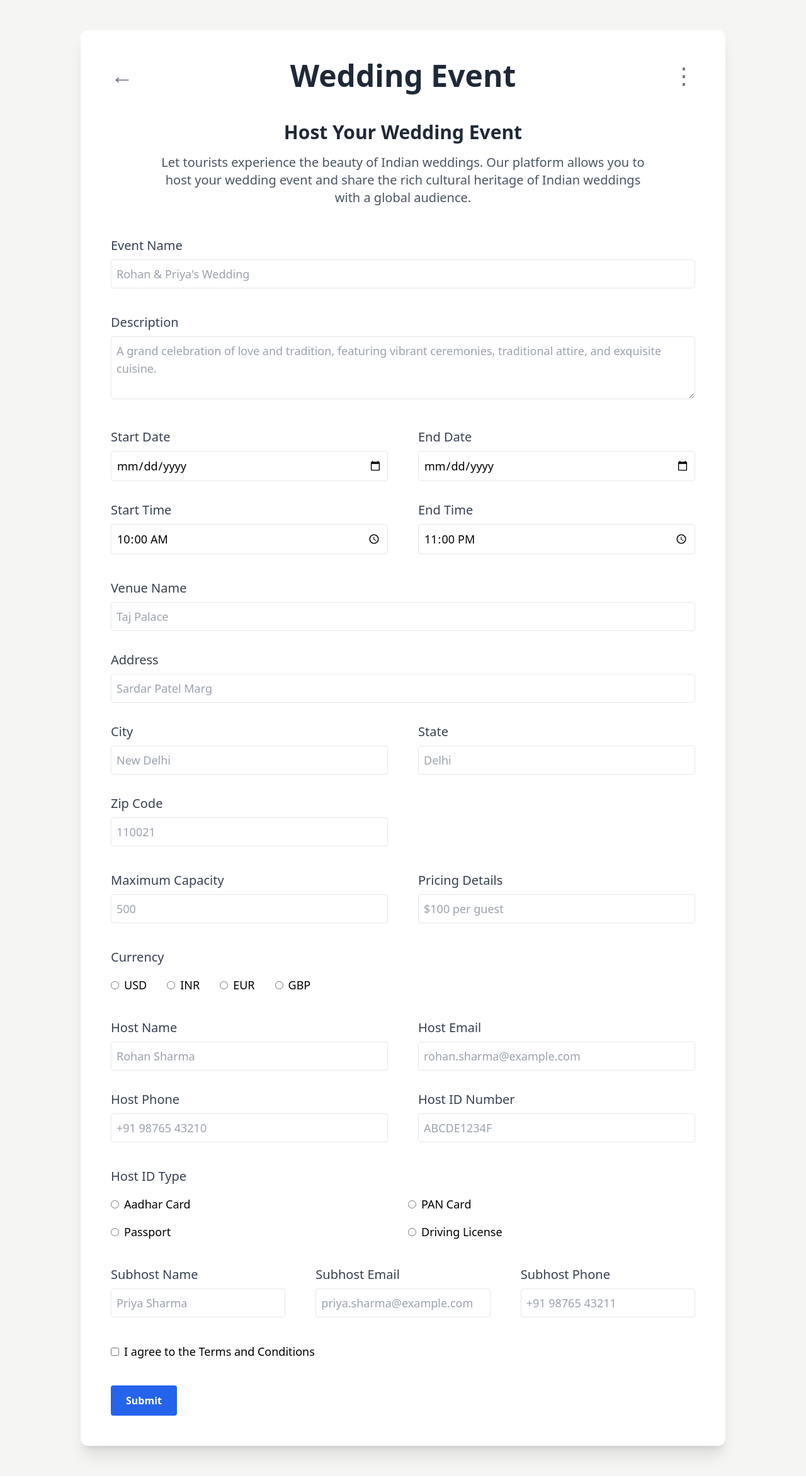
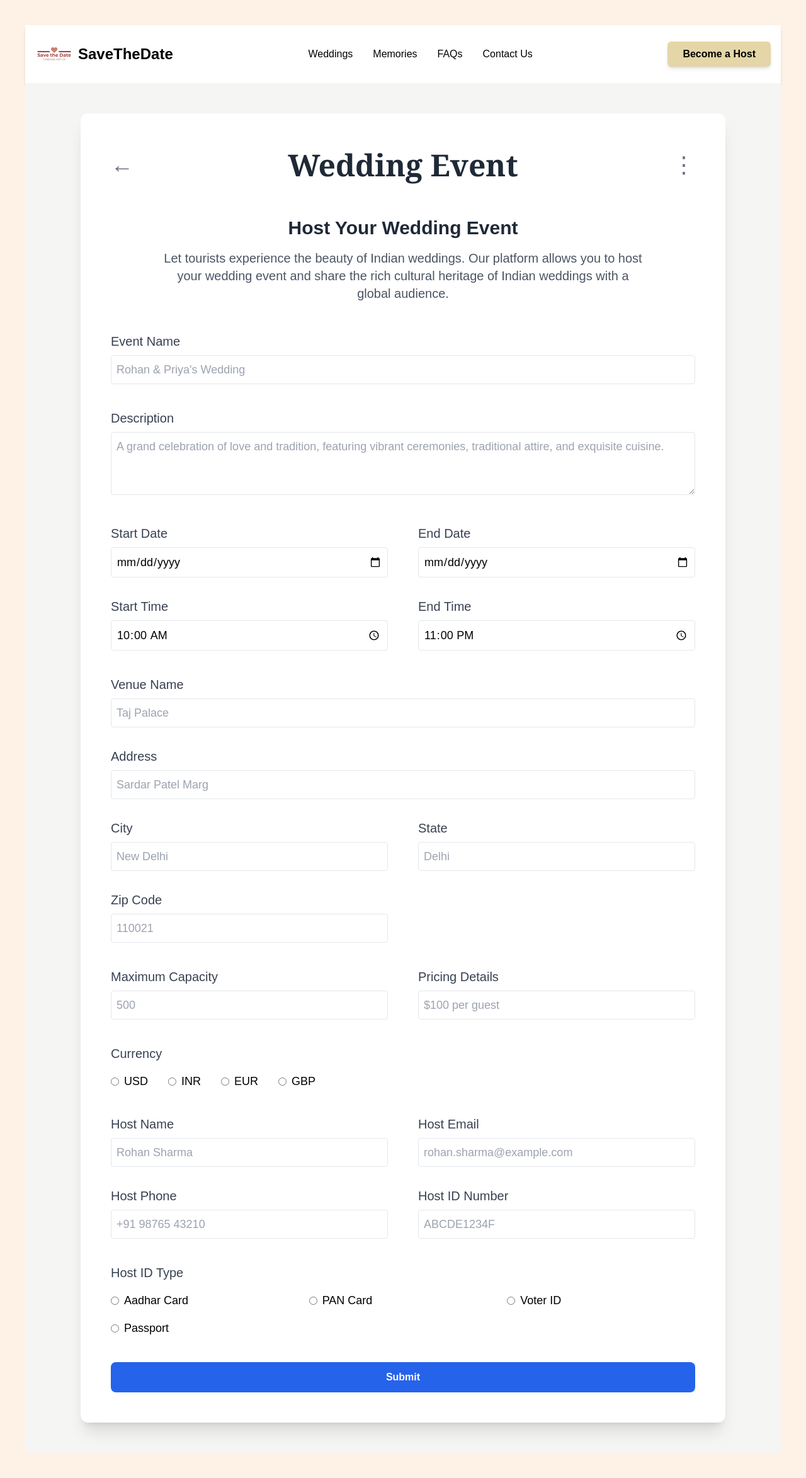
Before and after one commit to shreyachawale/SaveTheDate, a React (Create React App) app in the folder frontend/: page /host in a window 1280 px wide. Shown: the whole page at 63% size. Built offline with nearby package versions, Linux system fonts and the light colour scheme; no server answers.

Commit message:
final changes in frontend

```diff
--- a/frontend/package.json
+++ b/frontend/package.json
@@ -17,6 +17,7 @@
     "react": "^18.3.1",
     "react-async-script-loader": "^0.3.0",
     "react-dom": "^18.3.1",
+    "react-masonry-css": "^1.0.16",
     "react-router-dom": "^6.26.2",
     "react-scripts": "5.0.1",
     "react-slick": "^0.30.2",
--- a/frontend/src/App.js
+++ b/frontend/src/App.js
@@ -3,39 +3,38 @@ import { BrowserRouter as Router, Route, Routes } from 'react-router-dom';
 import HostForm from './pages/HostForm';
 import HomePage from './pages/MainPage';
 import EnhancedWeddingDetails from './pages/WeddingDetails';
-
-//import Completion from './pages/Completion'
-
-import {useEffect, useState} from 'react';
-
-
-import {loadStripe} from '@stripe/stripe-js';// Import the CheckoutWrapper
 import PaymentForm from './pages/PaymentForm';
+import ImageCard from './components/ImageCard/ImageCard';
+import Header from './components/Header';
+import Memories from './pages/Memories/Memories';
+import FAQsPage from './pages/FAQsPage/FAQsPage';
+import UserDashboard from './pages/HostDashboard';
+// import { loadStripe } from '@stripe/stripe-js'; // Import the CheckoutWrapper
+// import { useEffect, useState } from 'react';
 
 function App() {
-  const [ stripePromise, setStripePromise ] = useState(null);
+  // const [stripePromise, setStripePromise] = useState(null);
 
-  useEffect(() => {
-    fetch("/api/config").then(async (r) => {
+  // useEffect(() => {
+  //   fetch("/api/config").then(async (r) => {
+  //     setStripePromise(loadStripe('pk_test_51Q3Aa0C7BPICGXUq8CPyRtBj3SskzQU74LQ6C1eNbX7vfqi4Ht4UncWocrZ47dRH1VL7L2lIwD84JHQPOrKVFXMr00uNsUJpdk'));
+  //   });
+  // }, []);
 
-      setStripePromise(loadStripe('pk_test_51Q3Aa0C7BPICGXUq8CPyRtBj3SskzQU74LQ6C1eNbX7vfqi4Ht4UncWocrZ47dRH1VL7L2lIwD84JHQPOrKVFXMr00uNsUJpdk'));
-    });
-  }, []);
   return (
     <Router>
       <div className="">
+        <Header/>
         <Routes>
           <Route path="/" element={<HomePage />} />    {/* Home page */}
           <Route path="/host" element={<HostForm />} /> {/* HostForm page */}
-          {/* <Route path="/faqs" element={<FAQsPage/>} />
-          <Route path="/memories" element={<Memories.jsx />} /> */}
-          <Route path="/" element={<HomePage />} />
-          <Route path="/host" element={<HostForm />} />
-          {/*<Route path="/checkout" element={<Payment stripePromise={stripePromise} />} />*/}
-          {/*<Route path="/completion" element={<Completion stripePromise={stripePromise} />} />*/}
-          <Route path="/weddingdetails" element={<EnhancedWeddingDetails />} />
-          <Route path="/paymentform" element={<PaymentForm />} />
-
+          <Route path="/wedding-details" element={<EnhancedWeddingDetails />} /> {/* Wedding Details page */}
+          <Route path="/paymentform" element={<PaymentForm />} /> {/* Payment form page */}
+          <Route path="/weddings" element={<ImageCard />} /> {/* Payment form page */}
+          <Route path="/memories" element={<Memories />} /> {/* Payment form page */}
+          <Route path="/faqs" element={<FAQsPage />} /> {/* Payment form page */}
+          <Route path="/userdashboard" element={<UserDashboard />} /> {/* Payment form page */}
+          <Route path="/payment" element={<PaymentForm />} /> {/* Payment form page */}
         </Routes>
       </div>
     </Router>
--- a/frontend/src/components/Carousal.jsx
+++ b/frontend/src/components/Carousal.jsx
@@ -1,4 +1,5 @@
 // Carousel.js
+import { Link } from "react-router-dom"; // Import Link from react-router-dom
 import Slider from 'react-slick'
 
 // Importing CSS for react-slick
@@ -36,13 +37,15 @@ export default function Carousel() {
         ))}
       </Slider>
       <div className="absolute inset-0 flex flex-col items-center justify-center text-white text-center px-4">
-        <h1 className="text-4xl md:text-6xl font-bold mb-4">Experience Indian Weddings</h1>
+        <h1 className="text-4xl text-white md:text-6xl font-bold mb-4">Experience Indian Weddings</h1>
         <p className="text-xl md:text-2xl mb-8 max-w-2xl">
           "A wedding in India is not just a celebration; it's a cultural extravaganza that will leave you mesmerized."
         </p>
-        <button className="bg-yellow-500 text-white px-6 py-3 text-lg rounded-md">
-          Explore Weddings
-        </button>
+        <Link to="/weddings"> {/* Wrap the button in Link */}
+          <button className="bg-yellow-500 text-white px-6 py-3 text-lg rounded-md">
+            Explore Weddings
+          </button>
+        </Link>
       </div>
     </div>
   )
--- a/frontend/src/components/Header.jsx
+++ b/frontend/src/components/Header.jsx
@@ -7,11 +7,7 @@ export default function Header() {
   const [isMenuOpen, setIsMenuOpen] = useState(false);
 
   useEffect(() => {
-    if (isMenuOpen) {
-      document.body.style.overflow = "hidden";
-    } else {
-      document.body.style.overflow = "unset";
-    }
+    document.body.style.overflow = isMenuOpen ? "hidden" : "unset";
   }, [isMenuOpen]);
 
   const menuVariants = {
@@ -20,7 +16,7 @@ export default function Header() {
   };
 
   return (
-    <header className="bg-white shadow-md fixed w-full z-50">
+    <header className="bg-white shadow-md w-full z-50">
       <div className="container mx-auto px-4 py-4 flex justify-between items-center">
         <Link to="/" className="flex items-center space-x-2 group">
           <img src="/images/logo_wedding.png" alt="logo" />
@@ -29,8 +25,7 @@ export default function Header() {
           </span>
         </Link>
         <nav className="hidden md:flex space-x-8">
-          {["Destinations", "Experiences", "About Us", "Contact"].map(
-            (item) => (
+          {["Weddings", "Memories", "FAQs", "Contact Us"].map((item) => (
             <Link
               key={item}
               to={`/${item.toLowerCase().replace(" ", "-")}`}
@@ -39,8 +34,7 @@ export default function Header() {
               {item}
               <span className="absolute left-0 right-0 bottom-0 h-0.5 bg-[#E4D6A7] transform scale-x-0 group-hover:scale-x-100 transition-transform duration-300 ease-in-out"></span>
             </Link>
-            )
-          )}
+          ))}
         </nav>
 
         <Link to="/host">
@@ -91,8 +85,7 @@ export default function Header() {
                 </button>
               </div>
               <nav className="flex flex-col space-y-6 flex-grow justify-center">
-                {["Destinations", "Experiences", "About Us", "Contact"].map(
-                  (item) => (
+                {["Weddings", "Memories", "FAQs", "Contact Us"].map((item) => (
                   <Link
                     key={item}
                     to={`/${item.toLowerCase().replace(" ", "-")}`}
@@ -101,8 +94,7 @@ export default function Header() {
                   >
                     {item}
                   </Link>
-                  )
-                )}
+                ))}
               </nav>
               <motion.button
                 whileHover={{ scale: 1.05 }}
--- a/frontend/src/components/ImageCard/ImageCard.jsx
+++ b/frontend/src/components/ImageCard/ImageCard.jsx
@@ -1,17 +1,29 @@
 import React from 'react';
+import { Link } from 'react-router-dom';
+import weddingData from '../../data/weddingData'; // Adjust the path based on the directory structure
 import './ImageCard.css';
 
-const ImageCard = ({ imgSrc, title, location, date }) => {
+const ImageCard = () => {
   return (
     <div className="image-card-section">
-      <h1>Which wedding would you like to join?</h1> {/* Heading moved here */}
-      <div className="image-card">
-        <img src={imgSrc} alt={title} />
-        <div className="image-card-content">
-          <h3>{title}</h3>
-          <p>{location}</p>
-          <p className="date">{date}</p>
-        </div>
+      <h1>Which wedding would you like to join?</h1>
+      <div className="image-card-grid">
+        {weddingData.map((wedding, index) => (
+          <Link
+            key={index}
+            to={`/wedding-details`}  // Redirect to weddingDetails with index as parameter
+            className="image-card-link"
+          >
+            <div className="image-card">
+              <img src={wedding.imgSrc} alt={wedding.title} />
+              <div className="image-card-content">
+                <h3>{wedding.title}</h3>
+                <p>{wedding.location}</p>
+                <p className="date">{wedding.date}</p>
+              </div>
+            </div>
+          </Link>
+        ))}
       </div>
     </div>
   );
--- a/frontend/src/data/weddingData.jsx
+++ b/frontend/src/data/weddingData.jsx
@@ -1,55 +1,55 @@
 // src/data/weddingsData.js
 const weddingsData = [
     {
-      imgSrc: require('../assets/card-img.jpg').default,
-      title: "Pankaj weds Sarthak",
+      imgSrc: require('../assets/mem1.jpeg').default,
+      title: "Kavya weds Kedar",
       location: "Mumbai, Maharashtra",
       date: "15th Sep - 17th Sep",
     },
     {
-      imgSrc: require('../assets/wedding1.jpg').default,
+      imgSrc: require('../assets/mem1.jpeg').default,
       title: "Rifaya & Imran's Wedding",
       location: "Bangalore, India",
       date: "26 Sep, 2024",
     },
     {
-      imgSrc: require('../assets/wedding2.jpeg').default,
+      imgSrc: require('../assets/mem1.jpeg').default,
       title: "Nizamudeen & Bowsal's Wedding",
       location: "Salem, India",
       date: "26 Sep, 2024",
     },
     {
-      imgSrc: require('../assets/wedding3.jpg').default,
+      imgSrc: require('../assets/mem1.jpeg').default,
       title: "Kartik & Pallvi's Wedding",
       location: "Pinjore, India",
       date: "12 Oct, 2024",
     },
     {
-      imgSrc: require('../assets/wedding4.jpg').default,
+      imgSrc: require('../assets/mem1.jpeg').default,
       title: "Riya & Akash's Wedding",
       location: "Delhi, India",
       date: "20 Oct, 2024",
     },
     {
-      imgSrc: require('../assets/wedding5.png').default,
+      imgSrc: require('../assets/mem1.jpeg').default,
       title: "Maya & Raj's Wedding",
       location: "Chennai, India",
       date: "5 Nov, 2024",
     },
     {
-      imgSrc: require('../assets/wedding6.jpeg').default,
+      imgSrc: require('../assets/mem1.jpeg').default,
       title: "Sana & Farhan's Wedding",
       location: "Hyderabad, India",
       date: "10 Dec, 2024",
     },
     {
-      imgSrc: require('../assets/wedding7.jpg').default,
+      imgSrc: require('../assets/mem1.jpeg').default,
       title: "Neha & Rohan's Wedding",
       location: "Pune, India",
       date: "25 Dec, 2024",
     },
     {
-      imgSrc: require('../assets/wedding8.jpg').default,
+      imgSrc: require('../assets/mem1.jpeg').default,
       title: "Anita & Vikram's Wedding",
       location: "Kolkata, India",
       date: "30 Jan, 2025",
--- a/frontend/src/pages/HostForm.jsx
+++ b/frontend/src/pages/HostForm.jsx
@@ -1,11 +1,25 @@
 import React from "react";
+import { useNavigate } from "react-router-dom";
 
 export default function HostForm() {
+  const navigate = useNavigate();
+
+  const handleSubmit = (event) => {
+    event.preventDefault();
+    // Here, you can handle form submission logic (e.g., API calls).
+
+    // After successful submission, redirect to UserDashboard
+    navigate("/userdashboard");
+  };
+  const handleBackClick = () => {
+    navigate("/"); // Redirect to main screen on left arrow click
+  };
+
   return (
     <div className="min-h-screen bg-stone-100 flex justify-center p-12">
       <div className="w-full max-w-5xl bg-white rounded-xl shadow-xl p-12 space-y-12">
         <div className="flex justify-between items-center">
-          <button className="text-4xl text-gray-500 hover:text-gray-700 transition-colors" aria-label="Go back">&larr;</button>
+          <button className="text-4xl text-gray-500 hover:text-gray-700 transition-colors" onClick={handleBackClick} aria-label="Go back">&larr;</button>
           <h1 className="text-5xl font-bold text-center text-gray-800">Wedding Event</h1>
           <button className="text-4xl text-gray-500 hover:text-gray-700 transition-colors" aria-label="More options">&#8942;</button>
         </div>
@@ -18,7 +32,7 @@ export default function HostForm() {
           </p>
         </div>
 
-        <form className="space-y-10">
+        <form className="space-y-10" onSubmit={handleSubmit}>
           {/* Event Name */}
           <div className="grid grid-cols-2 gap-x-12 gap-y-8">
             <div className="col-span-2">
@@ -130,8 +144,8 @@ export default function HostForm() {
           {/* Host ID Type */}
           <div>
             <label className="block text-xl font-medium text-gray-700 mb-4">Host ID Type</label>
-            <div className="grid grid-cols-2 gap-4">
-              {["Aadhar Card", "PAN Card", "Passport", "Driving License"].map((idType) => (
+            <div className="grid grid-cols-3 gap-4">
+              {["Aadhar Card", "PAN Card", "Voter ID", "Passport"].map((idType) => (
                 <div key={idType} className="flex items-center">
                   <input type="radio" name="hostIdType" value={idType} id={idType} className="mr-2" required />
                   <label htmlFor={idType} className="text-lg">{idType}</label>
@@ -140,32 +154,8 @@ export default function HostForm() {
             </div>
           </div>
 
-          {/* Subhost Information */}
-          <div className="grid grid-cols-3 gap-x-12 gap-y-8">
-            <div>
-              <label htmlFor="subhostName" className="block text-xl font-medium text-gray-700 mb-2">Subhost Name</label>
-              <input type="text" id="subhostName" placeholder="Priya Sharma" className="text-lg border rounded p-2 w-full" />
-            </div>
-            <div>
-              <label htmlFor="subhostEmail" className="block text-xl font-medium text-gray-700 mb-2">Subhost Email</label>
-              <input type="email" id="subhostEmail" placeholder="priya.sharma@example.com" className="text-lg border rounded p-2 w-full" />
-            </div>
-            <div>
-              <label htmlFor="subhostPhone" className="block text-xl font-medium text-gray-700 mb-2">Subhost Phone</label>
-              <input type="tel" id="subhostPhone" placeholder="+91 98765 43211" className="text-lg border rounded p-2 w-full" />
-            </div>
-          </div>
-
-          {/* Terms and Conditions */}
-          <div className="flex items-center">
-            <input type="checkbox" id="terms" className="mr-2" required />
-            <label htmlFor="terms" className="text-lg">I agree to the Terms and Conditions</label>
-          </div>
-
           {/* Submit Button */}
-          <div>
-            <button type="submit" className="bg-blue-600 text-white font-bold py-3 px-6 rounded hover:bg-blue-700 transition-colors">Submit</button>
-          </div>
+          <button type="submit" className="bg-blue-600 text-white font-semibold py-3 rounded-lg w-full hover:bg-blue-700 transition-colors">Submit</button>
         </form>
       </div>
     </div>
--- a/frontend/src/pages/MainPage.jsx
+++ b/frontend/src/pages/MainPage.jsx
@@ -6,10 +6,8 @@ import UserDashboard from './HostDashboard'
 export default function HomePage() {
   return (
     <div className="min-h-screen flex flex-col">
-      <Header />
       <main className="flex-grow">
         <Carousel />
-        <UserDashboard/>
       </main>
       <footer className="bg-gray-100 py-8">
         <div className="container mx-auto px-4 text-center text-gray-600">
--- a/frontend/src/pages/Memories/Memories.css
+++ b/frontend/src/pages/Memories/Memories.css
@@ -32,7 +32,7 @@
 
 /* Hover effects */
 .memory-item:hover {
-    transform: scale(1.1);
+    transform: scale(1.03);
     z-index: 2; /* Bring hovered item above others */
 }
 
--- a/frontend/src/pages/WeddingDetails.jsx
+++ b/frontend/src/pages/WeddingDetails.jsx
@@ -2,6 +2,7 @@ import React, { useState, useEffect } from "react";
 import { CalendarDays, Clock, MapPin, Music, Utensils, Heart, Mail, Phone, User, Gift, Plane, Hotel, Camera, ChevronLeft, ChevronRight, TicketIcon  } from "lucide-react";
 import weddet1 from '../assets/weddet1.jpg';
 import weddet2 from '../assets/weddet2.jpg';
+import { useNavigate } from "react-router-dom";
 
 export default function EnhancedWeddingDetails() {
   const [ticketsLeft, setTicketsLeft] = useState(50);
@@ -12,7 +13,12 @@ export default function EnhancedWeddingDetails() {
     { src: weddet2, alt: "Sarah and John 1" },
     { src: weddet1, alt: "Sarah and John 2" },
   ];
+  const navigate = useNavigate(); // Initialize navigate
 
+  const handleTicketClick = () => {
+    setTicketsLeft((prev) => Math.max(0, prev - 1)); // Decrease tickets count
+    navigate('/payment'); // Redirect to payment form after clicking
+  };
   const weddingDays = [
     {
       day: "Day 1",
@@ -102,21 +108,10 @@ export default function EnhancedWeddingDetails() {
 
   return (
     <div className="min-h-screen bg-gradient-to-b from-rose-100 via-white to-rose-100">
-      <header className="bg-white/80 backdrop-blur-md shadow-md sticky top-0 z-50 transition-all duration-300">
-        <nav className="container mx-auto px-4 py-4 flex justify-between items-center">
-          <h1 className="text-3xl font-bold text-primary">Sarah & John</h1>
-          <ul className="flex space-x-6">
-            <li><a href="#about" className="text-muted-foreground hover:text-primary transition-colors"><User /> About</a></li>
-            <li><a href="#details" className="text-muted-foreground hover:text-primary transition-colors"><CalendarDays /> Details</a></li>
-            <li><a href="#travel" className="text-muted-foreground hover:text-primary transition-colors"><Plane /> Travel</a></li>
-            <li><a href="#gifts" className="text-muted-foreground hover:text-primary transition-colors"><Gift /> Gifts</a></li>
-          </ul>
-        </nav>
-      </header>
 
-      <main className="container mx-auto px-4 py-12">
+      <main className="container my-auto mx-auto px-4 py-12">
         <section className="mb-20 relative">
-          <div className="relative h-[600px] rounded-lg overflow-hidden group">
+          <div className="relative h-[600px] mt-20 rounded-lg overflow-hidden group">
             {carouselImages.map((image, index) => (
               <div
                 key={index}
@@ -158,8 +153,8 @@ export default function EnhancedWeddingDetails() {
                 Sarah and John's love story began five years ago when they met at a local coffee shop. Their shared passion for travel and adventure quickly bonded them...
               </p>
               <button
-                className="bg-primary hover:bg-primary/90 text-white text-lg px-8 py-6 rounded-full shadow-lg hover:shadow-xl transition-all duration-300"
-                onClick={() => setTicketsLeft(prev => Math.max(0, prev - 1))}
+                className="bg-primary hover:bg-primary/90 text-black text-lg px-8 py-6 rounded-full shadow-lg hover:shadow-xl transition-all duration-300"
+                onClick={handleTicketClick} // Attach handleTicketClick function
               >
                 <TicketIcon /> Get Your Ticket ({ticketsLeft} left)
               </button>
```
Also changed, not shown: 1 other file (tests, documents, lock files or other folders). Lines whose indentation alone changed are shown as unchanged.
